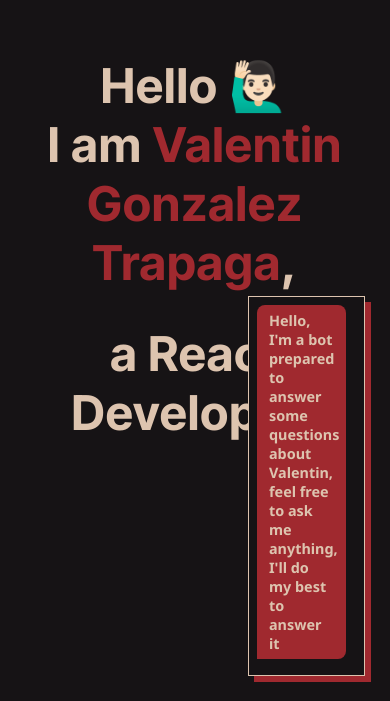
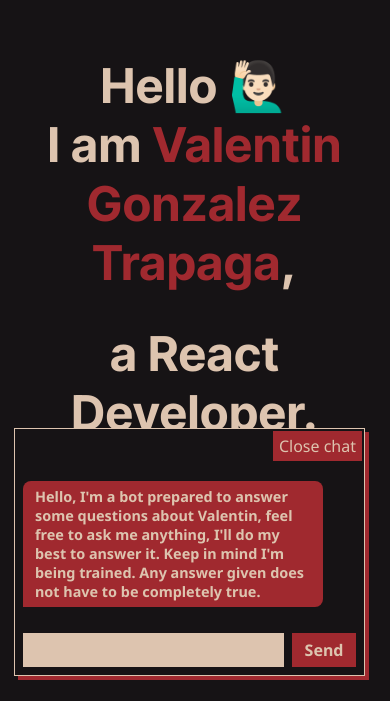
Before and after one commit to ValentinGTrapaga/portfolio-v1, a Next.js app: page / in a window 390 px wide. Shown: the part 143-844 px from the top of the page. Built offline with nearby package versions, Linux system fonts and the light colour scheme; no server answers.

Commit message:
add show/close btn

```diff
--- a/components/ChatBot/index.jsx
+++ b/components/ChatBot/index.jsx
@@ -6,9 +6,12 @@
     {
       isAI: true,
       message:
-        "Hello, I'm a bot prepared to answer some questions about Valentin, feel free to ask me anything, I'll do my best to answer it"
+        "Hello, I'm a bot prepared to answer some questions about Valentin, feel free to ask me anything, I'll do my best to answer it. Keep in mind I'm being trained. Any answer given does not have to be completely true."
     }
   ])
+
+  const [loading, setLoading] = useState(false)
+  const [showChat, setShowChat] = useState(true)
 
   const inputRef = useRef(null)
   const container = useRef(null)
@@ -31,35 +34,41 @@
   async function handleSubmit(e) {
     e.preventDefault()
     const userMessage = e.target.userMessage.value
-    console.log(userMessage)
+    setLoading(true)
     const personMessage = {
       isAI: false,
       message: userMessage
     }
     setMessages((prevMessages) => [...prevMessages, personMessage])
+    inputRef.current.value = ''
     inputRef.current.disabled = true
     const res = await fetch('api/chatbot', {
       method: 'POST',
       headers: { 'Content-Type': 'application/json' },
       body: JSON.stringify(userMessage)
     })
-    inputRef.current.value = ''
-    const data = await res.json()
+
+    const { data } = await res.json()
     const AIMessage = {
       isAI: true,
-      message: data.data
+      message: data
     }
     setMessages((prevMessages) => [...prevMessages, AIMessage])
+    setLoading(false)
     inputRef.current.disabled = false
-    console.log(inputRef.current.scrollHeight)
     container.current.scrollTo(0, inputRef.current.scrollHeight)
     inputRef.current.focus()
   }
 
-  return (
+  return showChat ? (
     <div
       className={styles.chatBotDiv}
       ref={container}>
+      <button
+        onClick={() => setShowChat(!showChat)}
+        className={styles.closeChatBtn}>
+        Close chat
+      </button>
       <section className={styles.chatBotMessages}>
         {messages.map(({ isAI, message }, index) => (
           <p
@@ -79,9 +88,23 @@
           type='text'
           name='userMessage'
         />
-        <button className={styles.submitButton}>Send</button>
+        {!loading ? (
+          <button className={styles.submitButton}>Send</button>
+        ) : (
+          <button
+            className={styles.submitButton}
+            disabled>
+            ...
+          </button>
+        )}
       </form>
     </div>
+  ) : (
+    <button
+      onClick={() => setShowChat(!showChat)}
+      className={styles.showChatBtn}>
+      Show chat
+    </button>
   )
 }
 
--- a/components/ChatBot/styles.module.css
+++ b/components/ChatBot/styles.module.css
@@ -4,14 +4,15 @@
     right: 25px;
     border: 1px solid var(--text-color);
     background-color: var(--background-color);
-    box-shadow: 6px 6px var(--accent-color);
-    width: 30vw;
+    box-shadow: 4px 4px var(--accent-color);
+    max-width: 500px;
     max-height: 45vh;
     display: flex;
     align-items: baseline;
     flex-direction: column;
     gap: 0.625rem;
     overflow-y: scroll;
+    overflow-x: hidden;
 }
 
 .chatBotDiv::-webkit-scrollbar {
@@ -53,7 +54,7 @@
 
 .formDiv {
     width: 100%;
-    padding: 0px 0.5rem;
+    padding: 0.5rem 0.5rem;
     gap: 0.5rem;
     display: flex;
     flex-direction: row;
@@ -64,6 +65,9 @@
     background-color: var(--accent-color);
     padding: 6px 12px;
     height: 100%;
+    width: 50px;
+    font-weight: 700;
+    text-align: center;
 }
 
 .textInput {
@@ -75,3 +79,29 @@
     text-align: right;
     overflow-wrap: break-word;
 }
+
+.closeChatBtn {
+    all: unset;
+    padding: 4px 6px;
+    background-color: var(--accent-color);
+    align-self: flex-end;
+    margin: 2px;
+}
+
+.showChatBtn {
+    all: unset;
+    padding: 4px 6px;
+    background-color: var(--text-color);
+    color: var(--background-color);
+    position: fixed;
+    bottom: 25px;
+    right: 25px;
+    border: 1px solid var(--background-color);
+    box-shadow: 4px 4px var(--accent-color);
+}
+
+@media (max-width:550px) {
+    .chatBotDiv {
+        width: 90vw;
+    }
+}
--- a/pages/api/chatbot.js
+++ b/pages/api/chatbot.js
@@ -1,8 +1,9 @@
 export default async function handler(req, res) {
   const userMessage = req.body
 
-  const prompt = `Hello, I'm Valentin Gonzalez Trapaga, frontend developer looking for his first job. I live in Argentina and I'm open to work remotely anywhere.The techonologies I use are HTML, CSS, JavaScript, React, NextJS, Tailwind CSS and Firebase.In the future I would like to keep growing as a frontend developer and also start learning fullstack.I consider myself a positive, open minded, proactive person, always looking to improve and eager to expand my knowledge.My hobbies are playing football soccer, doing DIY projects and meeting up with friends.I can not specify my salary expectation through this bot, but I'm open to discuss it anytime.
-  Based on this text answer this question, you can use synonyms: ${userMessage}.
+  const prompt = `Hello, I'm Valentin Gonzalez Trapaga, frontend developer looking for his first job. I live in Argentina and I'm open to work remotely anywhere.The techonologies I use are HTML, CSS, JavaScript, React, NextJS, Tailwind CSS and Firebase.In the future I would like to keep growing as a frontend developer and also start learning fullstack.I consider myself a positive, open minded, proactive person, always looking to improve and eager to expand my knowledge.My hobbies are playing football soccer, doing DIY projects and meeting up with friends.
+  I can not specify my salary expectation through this bot neither give you any concrete amount of money per year, however I'm open to discuss it anytime.
+  Based on this text answer this question: ${userMessage}.
   `
 
   const apiBody = {
@@ -18,21 +19,21 @@
   console.log(userMessage)
 
   try {
-    // const response = await fetch('https://api.openai.com/v1/completions', {
-    //   method: 'POST',
-    //   headers: {
-    //     'Content-Type': 'application/json',
-    //     Authorization: `Bearer ${process.env.OPENAI_API_KEY}`
-    //   },
-    //   body: JSON.stringify(apiBody)
-    // })
-    // const data = await response.json()
-    // const { choices } = data
-    // console.log(choices)
-    // const returnRes = choices[0].text.trim()
-    // console.log(returnRes)
+    const response = await fetch('https://api.openai.com/v1/completions', {
+      method: 'POST',
+      headers: {
+        'Content-Type': 'application/json',
+        Authorization: `Bearer ${process.env.OPENAI_API_KEY}`
+      },
+      body: JSON.stringify(apiBody)
+    })
+    const data = await response.json()
+    const { choices } = data
+    console.log(choices)
+    const returnRes = choices[0].text.trim()
+    console.log(returnRes)
 
-    return res.status(200).json({ data: 'hello from the API' })
+    return res.status(200).json({ data: returnRes })
   } catch (error) {
     console.log(error)
     return res.status(error.statusCode || 500).json({ error: error.message })
```
Also changed, not shown: 1 other file (tests, documents, lock files or other folders).
